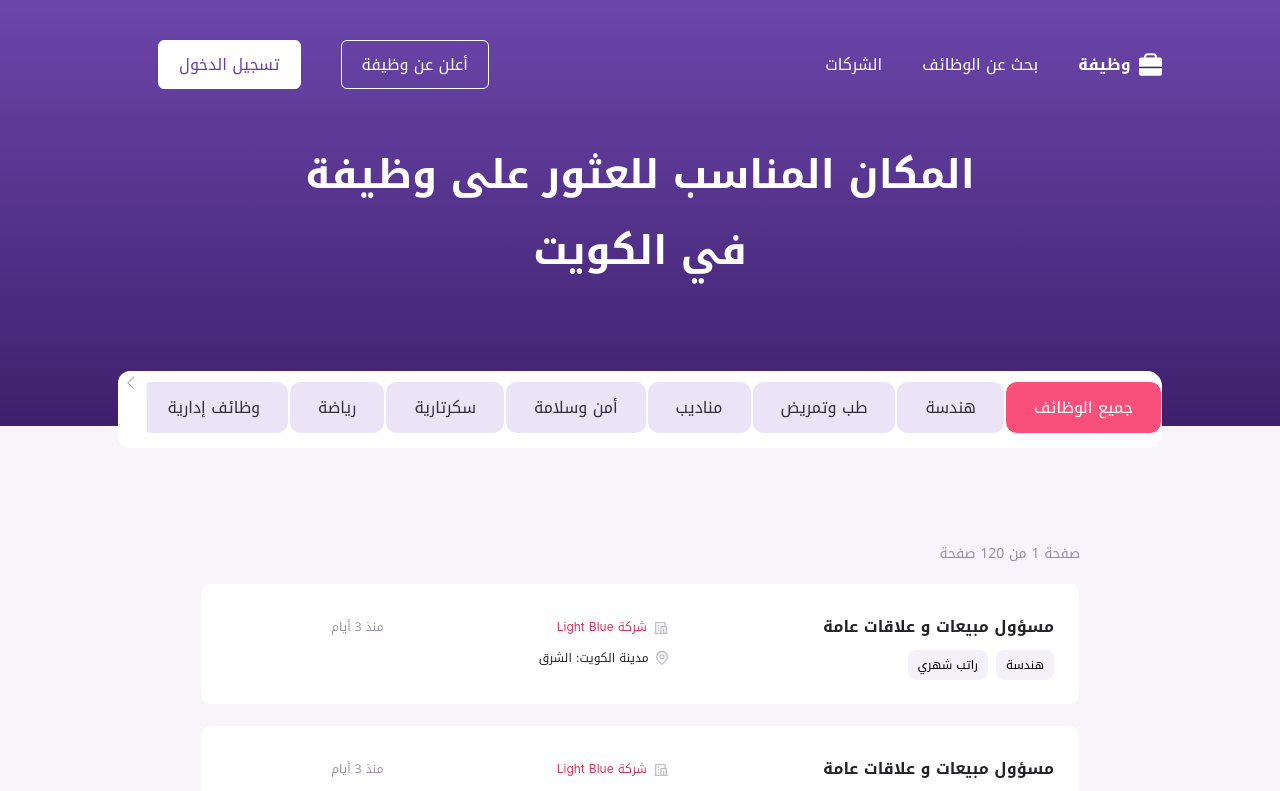
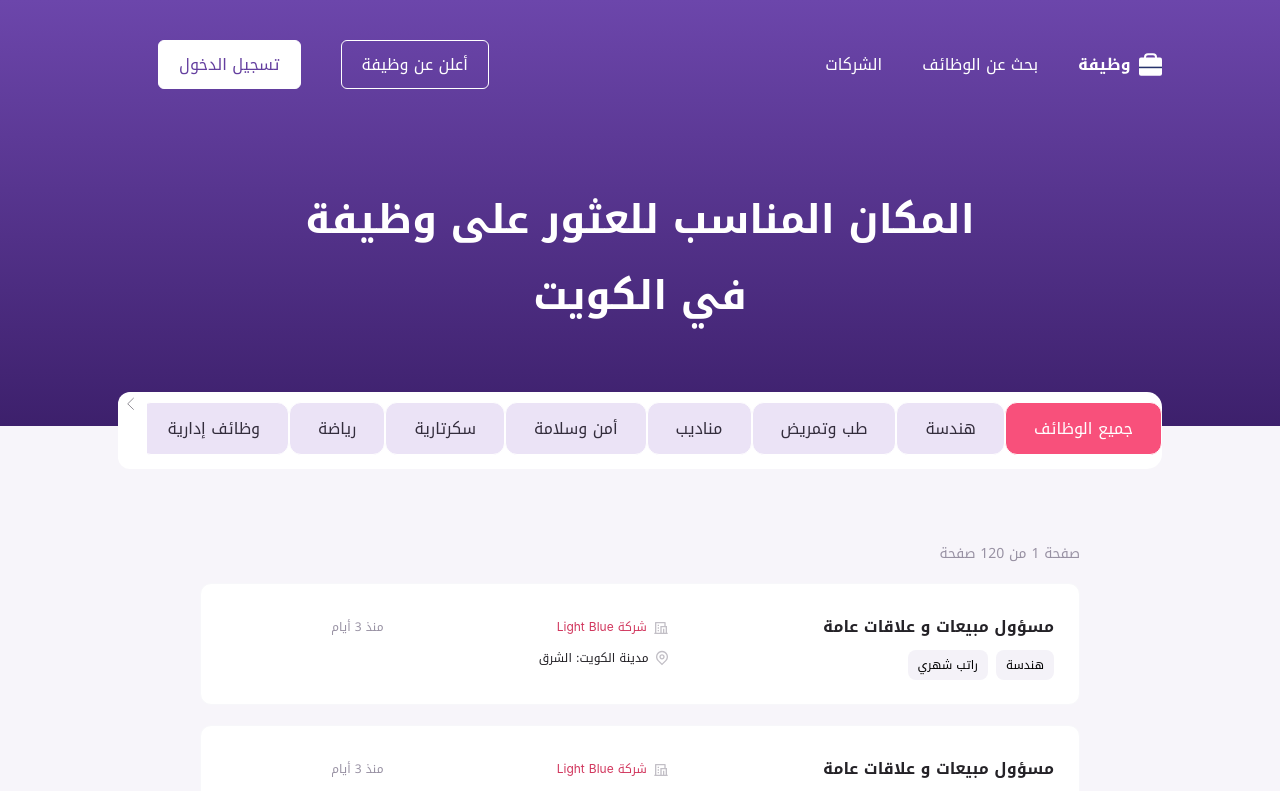
Before and after one commit to Bedoon-Jobs-Team/bedoon-jobs, a React (Create React App) app: page / in a window 1280 px wide. Shown: the top 791 px of the page. Built offline with nearby package versions, Linux system fonts and the light colour scheme; a web font is replaced by a local one.

Commit message:
made the header part of the top section of the main page and not fixed

```diff
--- a/src/components/Header.tsx
+++ b/src/components/Header.tsx
@@ -2,7 +2,7 @@ import React, { FunctionComponent } from "react";
 import { ReactComponent as LogoSmall } from "../assets/icons/LogoSmall.svg";
 import styled from "styled-components";
 
-const Header: FunctionComponent = props => {
+const Header: FunctionComponent = (props) => {
   return (
     <Container>
       <RightContainer>
@@ -10,7 +10,6 @@ const Header: FunctionComponent = props => {
         <Link>بحث عن الوظائف</Link>
         <Link>الشركات</Link>
       </RightContainer>
-
       <LeftContainer>
         <ButtonTrans>أعلن عن وظيفة</ButtonTrans>
         <Button>تسجيل الدخول</Button>
@@ -18,6 +17,14 @@ const Header: FunctionComponent = props => {
     </Container>
   );
 };
+
+const Container = styled.div`
+  width: 1044px;
+  display: flex;
+  align-items: center;
+  margin-top: 40px;
+  padding: 0;
+`;
 
 const LeftContainer = styled.div`
   padding: 0;
@@ -27,17 +34,6 @@ const LeftContainer = styled.div`
 
 const RightContainer = styled(LeftContainer)`
   flex-grow: 1;
-`;
-
-const Container = styled.div`
-  position: fixed;
-  width: 1044px;
-  display: flex;
-  align-items: center;
-  margin-top: 40px;
-  left: 50%;
-  transform: translate(-50%, 0);
-  padding: 0;
 `;
 
 const StyledLogo = styled(LogoSmall)`
--- a/src/pages/MainPage.tsx
+++ b/src/pages/MainPage.tsx
@@ -35,11 +35,11 @@ const MainPage: FunctionComponent = (props) => {
 
   return (
     <PageContainer>
-      <Header />
-      <BigTextContainer>
+      <TopSectionContainer>
+        <Header />
         <BigText>المكان المناسب للعثور على وظيفة في الكويت</BigText>
         <ScrollMenu />
-      </BigTextContainer>
+      </TopSectionContainer>
       <ContentContainer>
         <CardsContainer>
           <PageCount>صفحة 1 من 120 صفحة</PageCount>
@@ -59,14 +59,13 @@ const PageContainer = styled.div`
   flex-direction: column;
 `;
 
-const BigTextContainer = styled.div`
+const TopSectionContainer = styled.div`
+  display: flex;
+  flex-direction: column;
+  background: linear-gradient(180deg, #6c46ab 0%, #3d206c 100%);
   height: 426px;
   flex-shrink: 0;
-  display: flex;
-  justify-content: center;
   align-items: center;
-  text-align: center;
-  background: linear-gradient(180deg, #6c46ab 0%, #3d206c 100%);
 `;
 
 const BigText = styled.p`
@@ -74,6 +73,8 @@ const BigText = styled.p`
   font-weight: bold;
   font-size: 40px;
   width: 742px;
+  text-align: center;
+  margin-top: 93px;
 `;
 
 const ContentContainer = styled.div`
```
